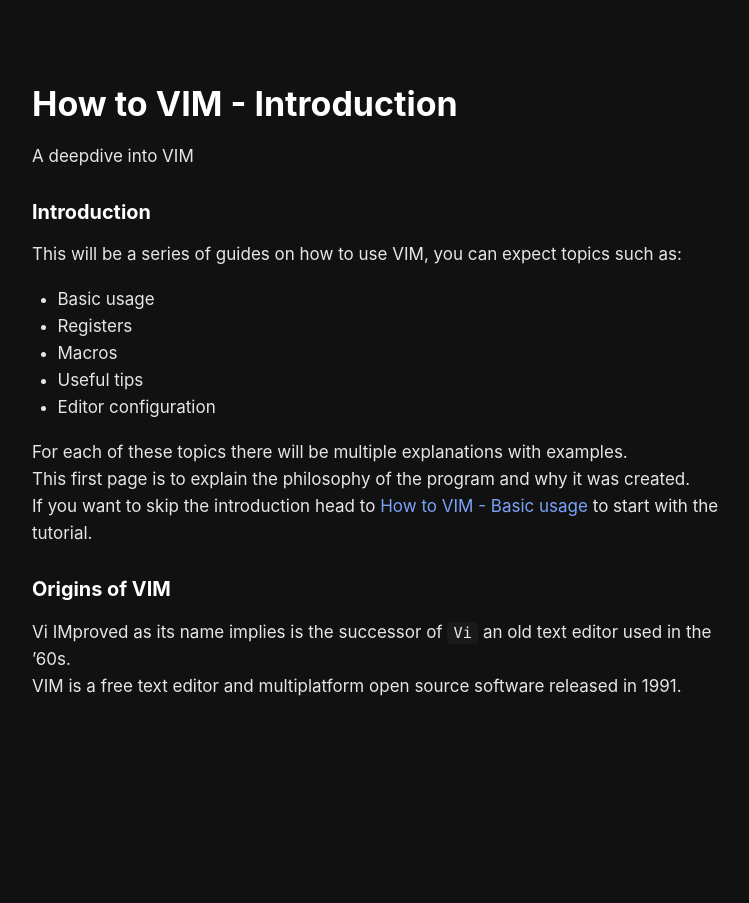
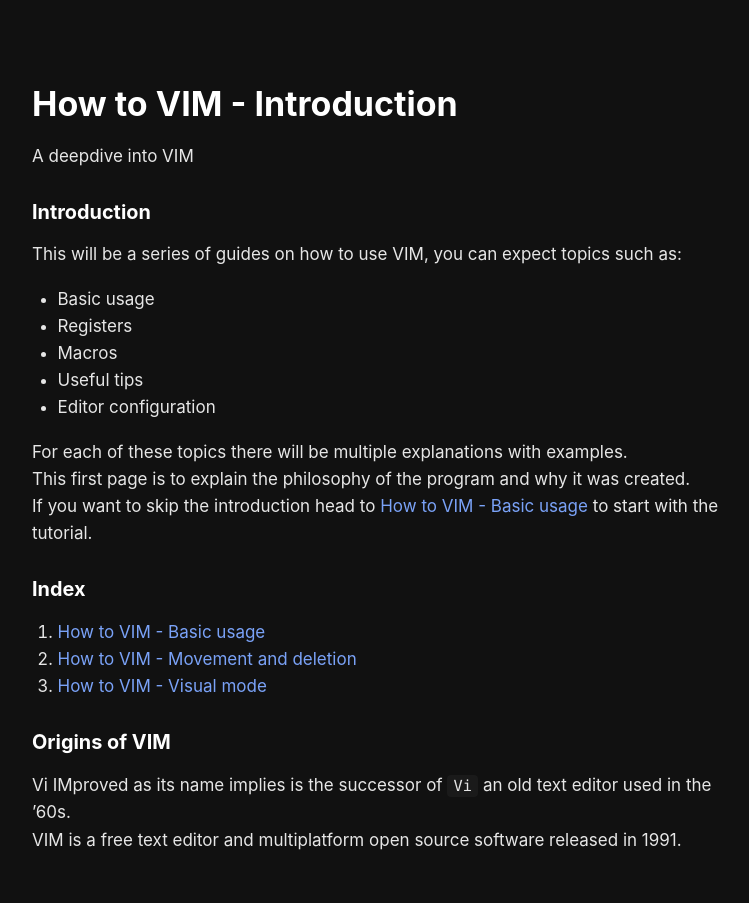
Before and after one commit to borrasnil/website, a Jekyll site: the page built from tutorials/vim-0.md, in a window 1280 px wide. Shown: the whole page, without its empty margins (248-997 px from the left). Built offline with Jekyll 4.4.1, drawn with Linux system fonts in a browser that asks for light colours.

Commit message:
fix: background colors

```diff
--- a/style.css
+++ b/style.css
@@ -1,4 +1,9 @@
 /* ---- Base ---- */
+html {
+  background: #111;
+  color-scheme: dark;
+}
+
 body {
   background: #111;
   color: #e6e6e6;
--- a/tutorials/vim-0.md
+++ b/tutorials/vim-0.md
@@ -17,6 +17,11 @@ For each of these topics there will be multiple explanations with examples.\
 This first page is to explain the philosophy of the program and why it was created.\
 If you want to skip the introduction head to [How to VIM - Basic usage](/tutorials/vim-1) to start with the tutorial.
 
+### Index
+1. [How to VIM - Basic usage](tutorials/vim-1)
+2. [How to VIM - Movement and deletion](tutorials/vim-2)
+3. [How to VIM - Visual mode](tutorials/vim-3)
+
 ### Origins of VIM
 Vi IMproved as its name implies is the successor of `Vi` an old text editor used in the '60s.\
 VIM is a free text editor and multiplatform open source software released in 1991.
```
Also changed, not shown: tutorials/vim-1.md (+1 -1 lines).
